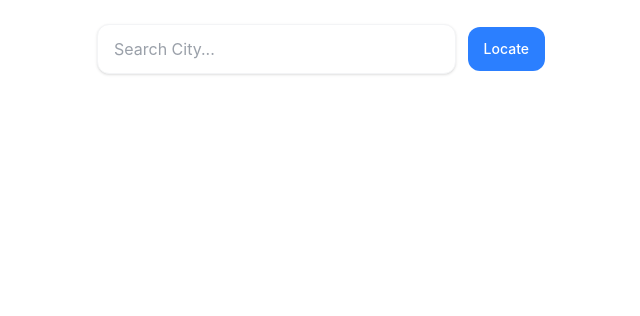
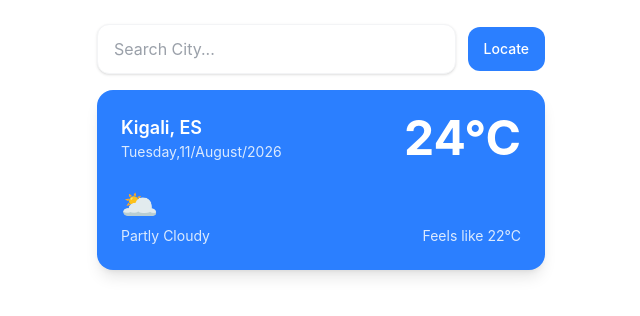
Before and after one commit to Umwizer/weather, a React (Vite) app in the folder weather-website/: page / in a window 1280 px wide. Shown: the top 316 px of the page, without its empty margins (319-959 px from the left). Built offline with nearby package versions, Linux system fonts and the light colour scheme.

Commit message:
designing weathercard

```diff
--- a/weather-website/src/App.tsx
+++ b/weather-website/src/App.tsx
@@ -1,10 +1,11 @@
 import SearchBar from './components/SearchBar.tsx';
+import WeatherCard from './components/WeatherCard.tsx';
 
 function App(){
   return (
     <div>
       <SearchBar/>
-
+      <WeatherCard/>
     </div>
   )
 }
--- a/weather-website/src/components/WeatherCard.tsx
+++ b/weather-website/src/components/WeatherCard.tsx
@@ -0,0 +1,24 @@
+
+function WeatherCard() {
+  return (
+    <div className="max-w-md mx-auto mt-4 p-6 rounded-2xl bg-linear-to-br bg-blue-500 text-white shadow-lg">
+      <div className="flex justify-between items-start">
+      <div>
+        <h2 className="text-lg font-semibold">Kigali, ES</h2>
+        <p className="text-sm text-blue-100">Tuesday,11/August/2026</p>
+      </div>
+      <div>
+          <span className="text-5xl font-bold">24°C</span>
+      </div>
+      </div>
+      <div className="flex justify-between items-end mt-6">
+        <div>
+          <p className="text-3xl">🌥️</p>
+          <p className="text-sm text-blue-100 mt-1">Partly Cloudy</p>
+        </div>
+        <p className="text-sm text-blue-100">Feels like 22°C</p>
+      </div>
+    </div>
+  );
+}
+export default WeatherCard;
```
